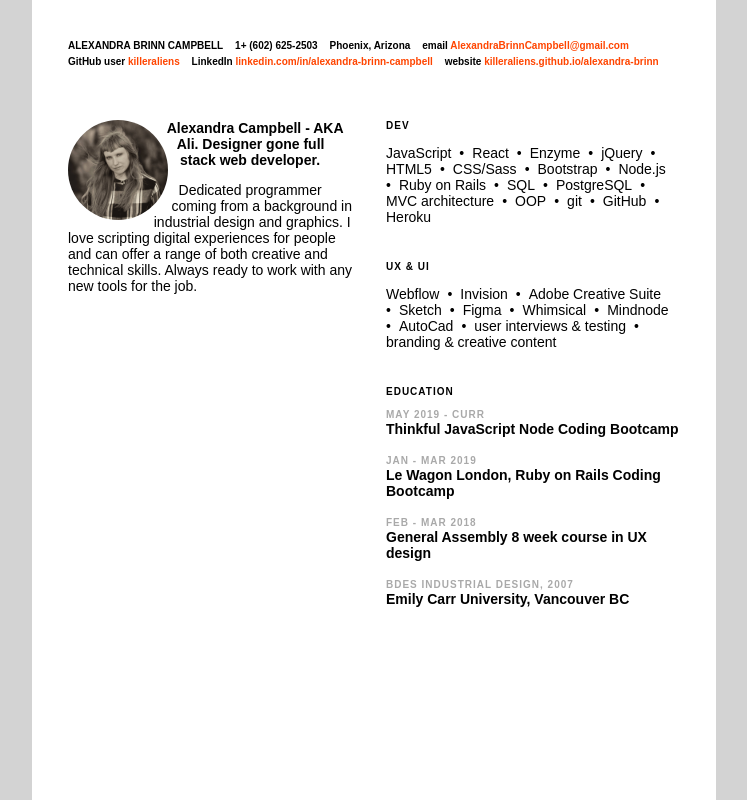
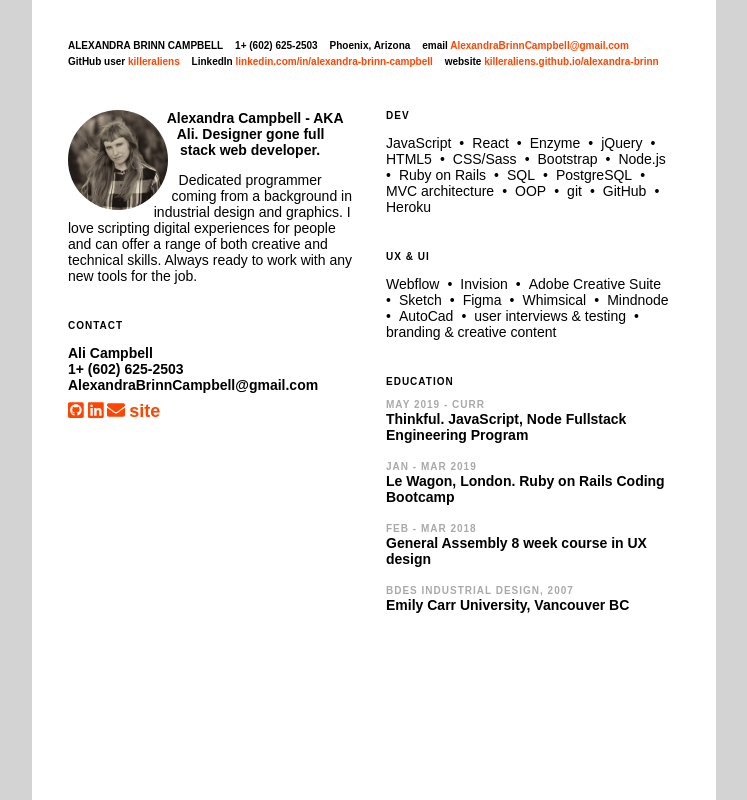
Before and after one commit to killeraliens/abc-cv, a React (Create React App) app: page / in a window 1280 px wide. Shown: the top 800 px of the page, without its empty margins (266-1013 px from the left). Built offline with nearby package versions, Linux system fonts and the light colour scheme.

Commit message:
pdf version branch ready

```diff
--- a/src/App.css
+++ b/src/App.css
@@ -14,7 +14,10 @@ html, body, #root, .App {
   /*padding: 40px 0;*/
   font-size: 14px;
 }
-
+/*
+.App p, .App li, .App h3 {
+  line-height: 18px;
+}*/
 
 /* Grid */
 
@@ -31,7 +34,7 @@ html, body, #root, .App {
   box-sizing: border-box;
   display: grid;
   grid-template-columns: 1fr 1fr;
-  grid-template-rows: 60px 1fr;
+  grid-template-rows: 50px 1fr;
   grid-template-areas: 'contact contact' 'col-one col-two';
   grid-gap: 24px;
 }
@@ -80,6 +83,11 @@ section {
   margin-bottom: 36px;
 }
 
+ul {
+  list-style: none;
+  padding-left: 0;
+}
+
 .SectionTitle {
   font-size: 10px;
   text-transform: uppercase;
@@ -96,9 +104,16 @@ section {
   margin-top: 0;
 }
 
-.contact-li {
+/*.contact-li {
   font-weight: bold;
   font-size: 10px;
+}*/
+.contact-ul a {
+  font-size: 18px;
+}
+
+.contact-ul li {
+  /*line-height: 22px;*/
 }
 
 .inline-circle-img {
--- a/src/App.js
+++ b/src/App.js
@@ -7,6 +7,10 @@ import ProjectTitle from './ProjectTitle';
 import './App.css';
 import store from './store.js'
 import profileImg from './assets/alexandra-brinn-profile.jpg';
+
+import { FontAwesomeIcon } from '@fortawesome/react-fontawesome'
+import { faGithubSquare, faLinkedin } from '@fortawesome/free-brands-svg-icons'
+import { faEnvelope } from '@fortawesome/free-solid-svg-icons'
 
 
 function App() {
@@ -28,18 +32,31 @@ function App() {
               <SectionText text={store.about} />
             </section>
 
-{/*            <section>
+         <section>
               <SectionTitle title="Contact"/>
-                <ul>
-                  {store.contactArr.map((item, i) => {
-                    return (<li key={i} className="contact-li">{
-                      typeof item === 'string'
-                        ? <span>{item}</span>
-                        : <span>{item.preLabel}{React.createElement('a', {href: item.href, target: item.targetBlank ? '_blank' : null}, item.label)}</span>
-                    }</li>)
-                  })}
-                    </ul>
-            </section>*/}
+              <ul className="contact-ul">
+                <li><b>Ali Campbell</b></li>
+                <li><b>{store.contact.phone}</b></li>
+                <li><b>{store.contact.email.label}</b></li>
+                <li style={{marginTop: 8}}>
+                  <a href={store.contact.github.href} aria-label="link to my Github">
+                    <FontAwesomeIcon icon={faGithubSquare}></FontAwesomeIcon>
+                  </a>
+                  {'  '}
+                  <a href={store.contact.linkedin.href} aria-label="link to my LinkedIn">
+                    <FontAwesomeIcon icon={faLinkedin}></FontAwesomeIcon>
+                  </a>
+                  {'  '}
+                  <a href={store.contact.email.href} aria-label="link to my Email">
+                    <FontAwesomeIcon icon={faEnvelope}></FontAwesomeIcon>
+                  </a>
+                  {'  '}
+                  <a href={store.contact.website.href} aria-label="link to my website">
+                    <span>site</span>
+                  </a>
+                </li>
+              </ul>
+            </section>
 
 
           </div>
@@ -91,8 +108,9 @@ function App() {
                   </div>
                 )
               })}
-              <p><b>You can find more projects on my</b>
+              <p><b>You can find more projects on my</b>{' '}
                 <a href={store.contact.website.href} target="_blank" rel="noopener noreferrer">website</a>
+              {' '}
               <b>at {store.contact.website.label}</b></p>
             </section>
           </div>
--- a/src/Contact.js
+++ b/src/Contact.js
@@ -3,7 +3,7 @@ import React from 'react';
 export default function Contact({contactObj}) {
   const contactObjArr = Object.keys(contactObj);
   return(
-    <p>
+    <div className="Contact">
       {contactObjArr.map((item, i) =>
         {
         return typeof contactObj[item] === 'object' && contactObjArr[contactObjArr.length - 1] !== contactObj[item]
@@ -14,6 +14,6 @@ export default function Contact({contactObj}) {
           ? <span>contactObj[item]</span>
           : <React.Fragment key={i}><span>{contactObj[item]}</span>{'  '}</React.Fragment>
         })}
-    </p>
+    </div>
   )
 }
--- a/src/store.js
+++ b/src/store.js
@@ -55,8 +55,8 @@ export default {
     // },
   ],
   courses: [
-    {title: "Thinkful JavaScript Node Coding Bootcamp", date: "May 2019 - Curr"},
-    {title: "Le Wagon London, Ruby on Rails Coding Bootcamp", date: "Jan - Mar 2019"},
+    {title: "Thinkful. JavaScript, Node Fullstack Engineering Program", date: "May 2019 - Curr"},
+    {title: "Le Wagon, London. Ruby on Rails Coding Bootcamp", date: "Jan - Mar 2019"},
     {title: "General Assembly 8 week course in UX design", date: "Feb - Mar 2018"},
     {title: "Emily Carr University, Vancouver BC", date: "BDES Industrial Design, 2007"},
   ],
```
